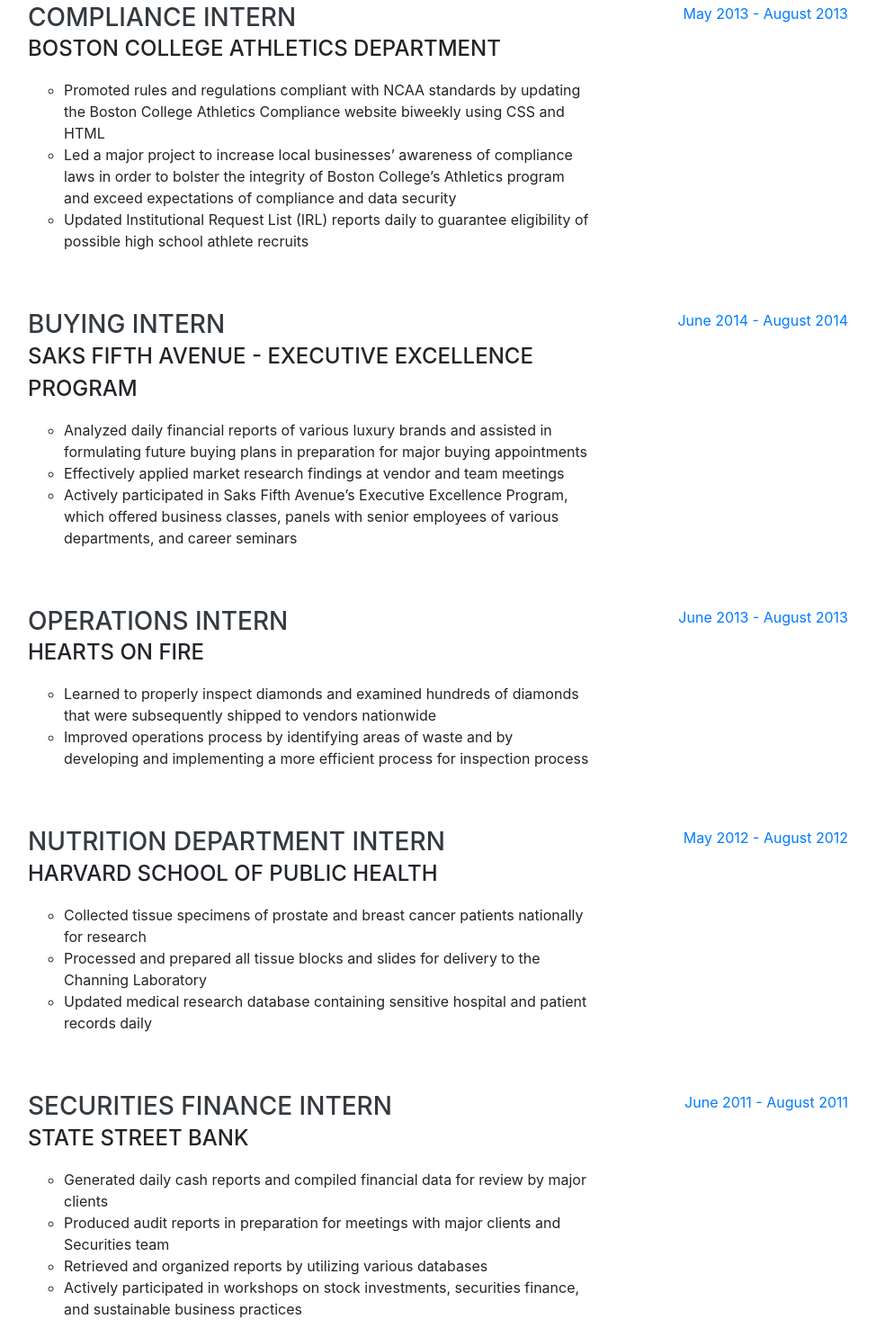
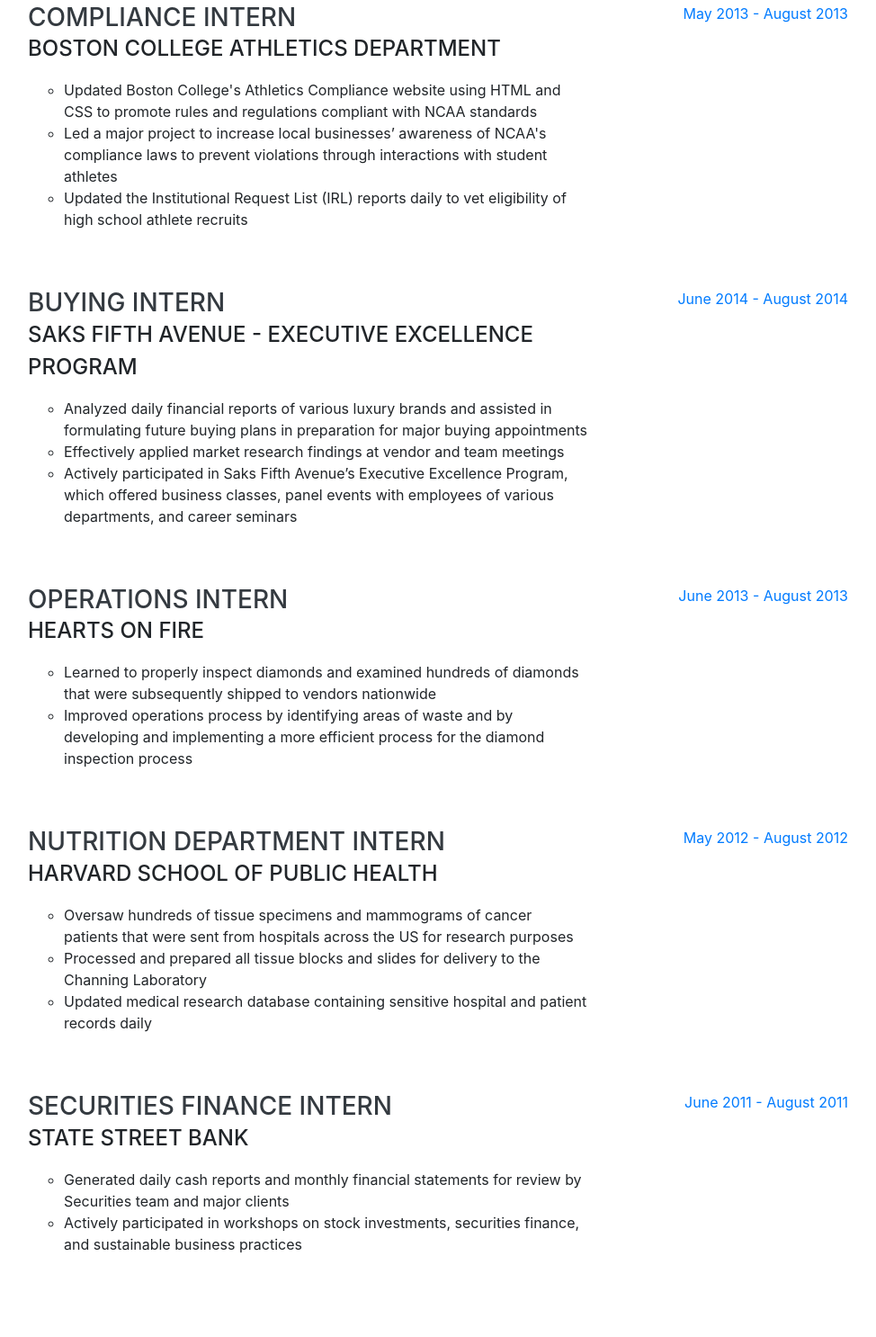
Before and after one commit to natalynyu/natalynyu.github.io, a website with bundled scripts: page index.html in a window 1280 px wide. Shown: the part 5675-7161 px from the top of the page at 90% size, without its empty margins (289-1263 px from the left). Built offline with nearby package versions, Linux system fonts and the light colour scheme; a web font is replaced by a local one.

Commit message:
improve wording of job descriptions

```diff
--- a/index.html
+++ b/index.html
@@ -244,9 +244,9 @@
             <h3 class="mb-0">Compliance Intern</h3>
             <div class="subheading mb-3">Boston College Athletics Department</div>
             <ul class="project-list">
-                <li>Promoted rules and regulations compliant with NCAA standards by updating the Boston College Athletics Compliance website biweekly using CSS and HTML </li>
-                <li>Led a major project to increase local businesses’ awareness of compliance laws in order to bolster the integrity of Boston College’s Athletics program and exceed expectations of compliance and data security</li>
-                <li>Updated Institutional Request List (IRL) reports daily to guarantee eligibility of possible high school athlete recruits</li>
+                <li>Updated Boston College's Athletics Compliance website using HTML and CSS to promote rules and regulations compliant with NCAA standards</li>
+                <li>Led a major project to increase local businesses’ awareness of NCAA's compliance laws to prevent violations through interactions with student athletes</li>
+                <li>Updated the Institutional Request List (IRL) reports daily to vet eligibility of high school athlete recruits</li>
             </ul>
           </div>
           <div class="resume-date text-md-right">
@@ -261,7 +261,7 @@
             <ul class="project-list">
               <li>Analyzed daily financial reports of various luxury brands and assisted in formulating future buying plans in preparation for major buying appointments</li>
               <li>Effectively applied market research findings at vendor and team meetings</li>
-              <li>Actively participated in Saks Fifth Avenue’s Executive Excellence Program, which offered business classes, panels with senior employees of various departments, and career seminars</li>
+              <li>Actively participated in Saks Fifth Avenue’s Executive Excellence Program, which offered business classes, panel events with employees of various departments, and career seminars</li>
             </ul>
           </div>
           <div class="resume-date text-md-right">
@@ -275,7 +275,7 @@
             <div class="subheading mb-3">Hearts on Fire</div>
             <ul class="project-list">
               <li>Learned to properly inspect diamonds and examined hundreds of diamonds that were subsequently shipped to vendors nationwide</li>
-              <li>Improved operations process by identifying areas of waste and by developing and implementing a more efficient process for inspection process</li>
+              <li>Improved operations process by identifying areas of waste and by developing and implementing a more efficient process for the diamond inspection process</li>
             </ul>
           </div>
           <div class="resume-date text-md-right">
@@ -288,7 +288,7 @@
             <h3 class="mb-0">Nutrition Department Intern</h3>
             <div class="subheading mb-3">Harvard School of Public Health</div>
             <ul class="project-list">
-              <li>Collected tissue specimens of prostate and breast cancer patients nationally for research </li>
+              <li>Oversaw hundreds of tissue specimens and mammograms of cancer patients that were sent from hospitals across the US for research purposes</li>
               <li>Processed and prepared all tissue blocks and slides for delivery to the Channing Laboratory</li>
               <li>Updated medical research database containing sensitive hospital and patient records daily</li>
             </ul>
@@ -303,9 +303,7 @@
             <h3 class="mb-0">Securities Finance Intern</h3>
             <div class="subheading mb-3">State Street Bank</div>
             <ul class="project-list">
-              <li>Generated daily cash reports and compiled financial data for review by major clients </li>
-              <li>Produced audit reports in preparation for meetings with major clients and Securities team </li>
-              <li>Retrieved and organized reports by utilizing various databases </li>
+              <li>Generated daily cash reports and monthly financial statements for review by Securities team and major clients </li>
               <li>Actively participated in workshops on stock investments, securities finance, and sustainable business practices</li>
             </ul>
           </div>
@@ -466,6 +464,12 @@
             Six Sigma Green Belt Certification - 2015</li>
           <li>
             <i class="fa-li fa fa-trophy text-warning"></i>
+            Massachusetts Instrumental and Choral Conductor Association Gold Medal - 2011</li>
+            <li>
+              <i class="fa-li fa fa-trophy text-warning"></i>
+              Massachusetts Bar Association Mock Trial Competition State Finalist - 2011</li>
+          <li>
+            <i class="fa-li fa fa-trophy text-warning"></i>
             National Honor Society - 2011</li>
         </ul>
       </div>
```
